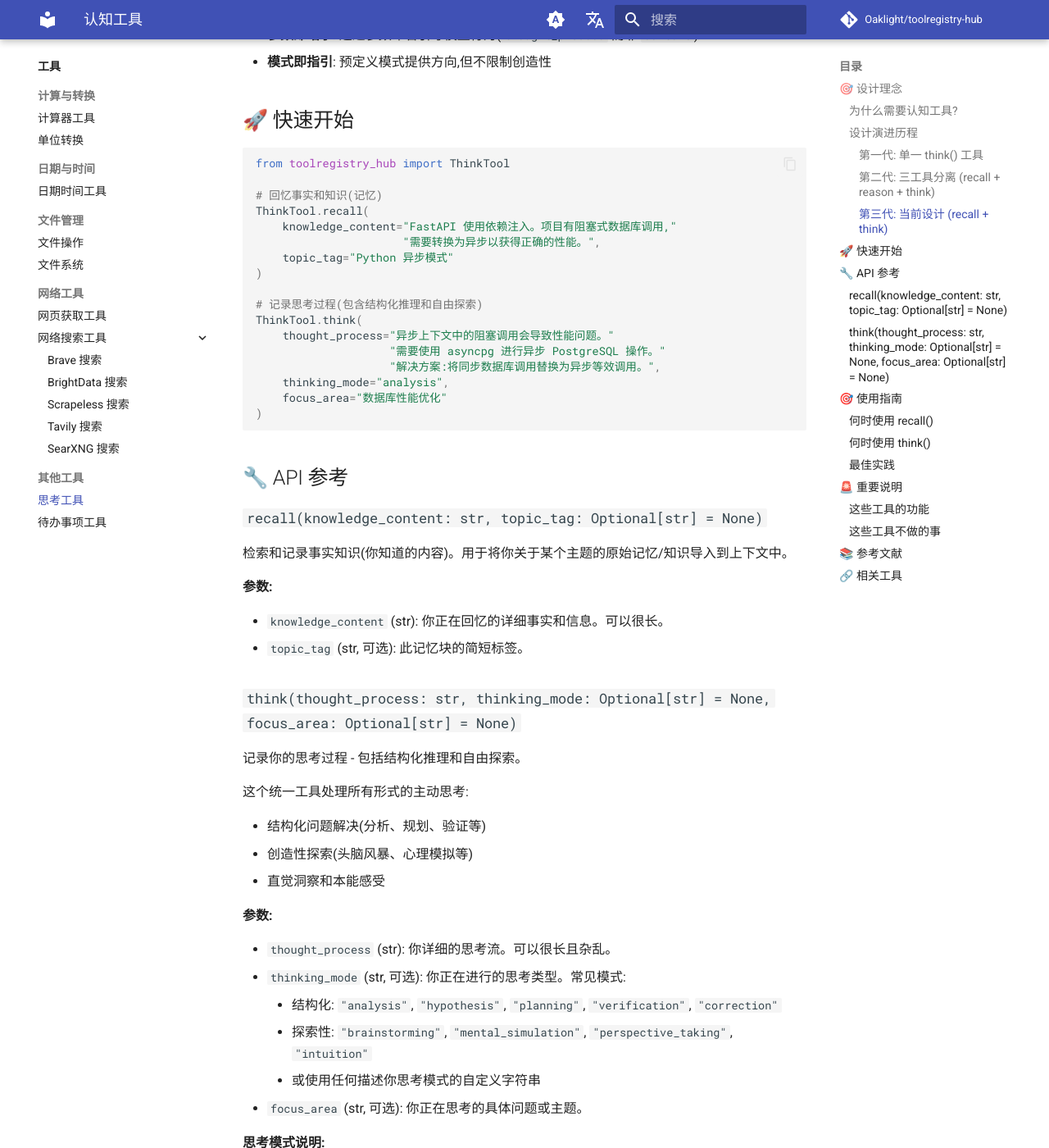
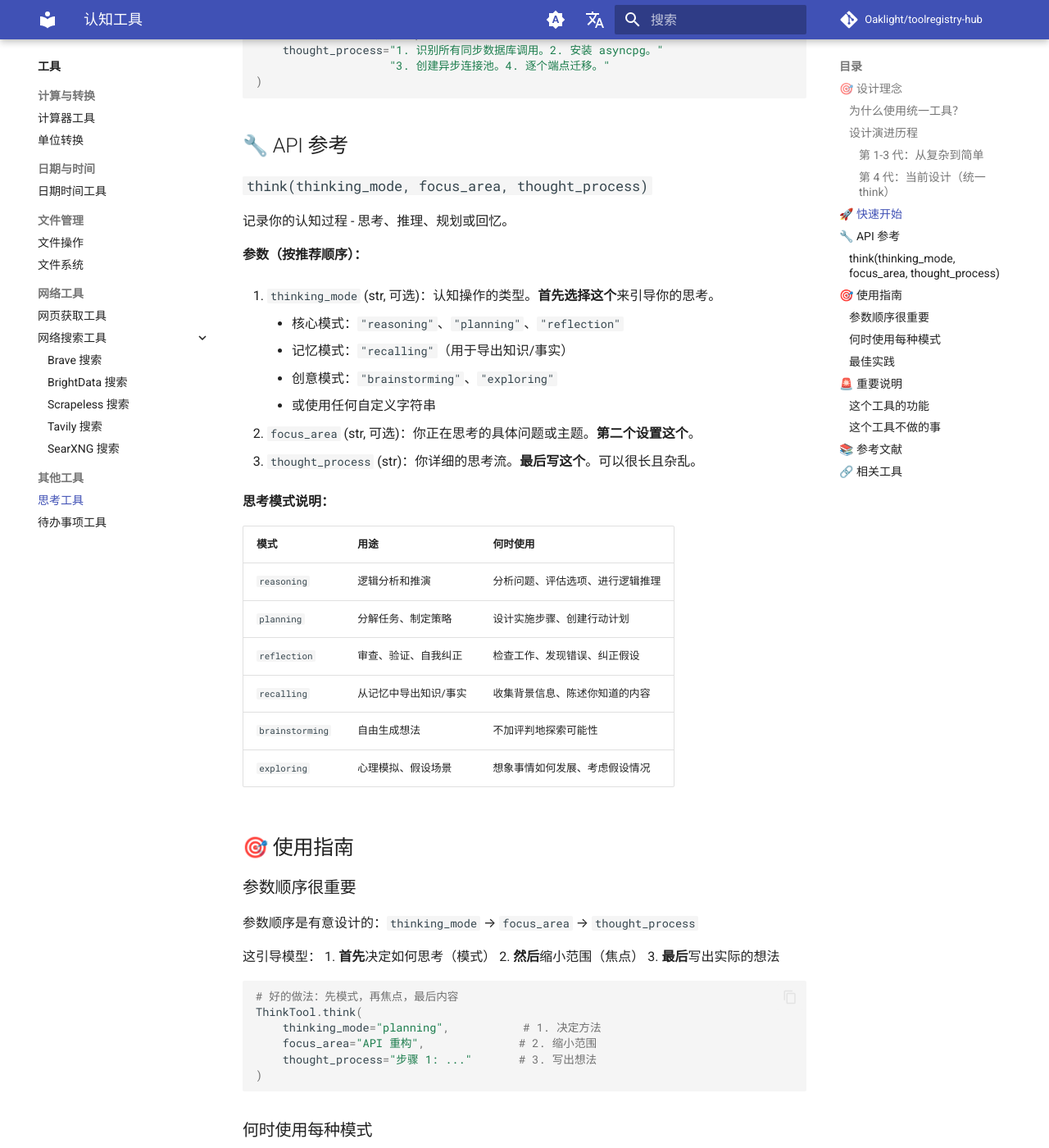
Before and after one commit to Oaklight/toolregistry-hub, an MkDocs documentation site: the page built from docs/tools/think_tool.md, in a window 1280 px wide and 1400 px high, scrolled down 1627 px. Shown: the whole window at 82% size. Built offline with MkDocs 1.6.1 and Material for MkDocs 9.7.7, drawn with Linux system fonts in a browser that asks for light colours; comment, search, counter and statistics services are not loaded; some of the changed text lies outside the part shown.

````diff
--- a/docs/tools/think_tool.md
+++ b/docs/tools/think_tool.md
@@ -1,221 +1,239 @@
 ---
 title: 认知工具
-summary: 用于结构化推理的模块化认知操作
-description: 认知工具将知识回忆与逻辑推理分离,受认知心理学研究启发,专为 AI 集成设计。
-keywords: 认知工具, 推理, 记忆, 回忆, 思考工具, AI 工具
+summary: 用于结构化推理的统一认知工具
+description: 单一 think 工具处理所有认知操作，包括记忆回忆、推理和探索。
+keywords: 认知工具, 推理, 记忆, 思考工具, AI 工具
 author: Oaklight
 ---
 
 # 认知工具
 
-认知工具提供模块化操作用于结构化推理,将**知识/记忆/事实**与**推理/逻辑**分离。设计灵感来自 [Anthropic 的 Claude Think Tool](https://www.anthropic.com/engineering/claude-think-tool) 和认知心理学论文 ["Eliciting Reasoning in Language Models with Cognitive Tools"](https://arxiv.org/html/2506.12115)。
+用于结构化推理的统一认知工具，将**知识回忆**、**逻辑推理**和**创造性探索**整合到单一灵活的接口中。设计灵感来自 [Anthropic 的 Claude Think Tool](https://www.anthropic.com/engineering/claude-think-tool) 和认知心理学论文 ["Eliciting Reasoning in Language Models with Cognitive Tools"](https://arxiv.org/html/2506.12115)。
 
 ## 🎯 设计理念
 
-### 为什么需要认知工具?
+### 为什么使用统一工具？
 
-在与 AI 模型交互时,我们发现模型的"思考"过程往往是黑盒的。认知工具的核心目标是:**让模型的思考过程从"黑盒"变成"白盒"**,使其推理过程可见、可追踪、可纠错。
-
-研究表明**知识和推理是独立的认知过程**:
-
-- **知识/记忆/事实**: 关于世界的内容、观察、上下文
-- **推理/逻辑**: 独立于特定世界知识的数学/逻辑操作
-
-我们的工具反映了这种分离,以实现更清晰、更结构化的思考。
+在与 AI 模型交互时，我们发现模型的"思考"过程往往是黑盒的。认知工具的核心目标是：**让模型的思考过程从"黑盒"变成"白盒"**，使其推理过程可见、可追踪、可纠错。
 
 ### 设计演进历程
 
-#### 第一代: 单一 `think()` 工具
+#### 第 1-3 代：从复杂到简单
 
-最初的设计受 [Anthropic 的 Claude Think Tool](https://www.anthropic.com/engineering/claude-think-tool) 启发,只有一个 `think()` 方法,允许模型自由记录思考内容,就像一个草稿本。这种设计简单直接,但在实践中发现了问题:
+我们经历了多次迭代：
 
-- **缺乏结构**: 模型的思考内容混杂,难以区分是在回忆事实还是进行推理
-- **难以追踪**: 用户回看时无法快速定位问题类型
-- **效率低下**: 模型不知道何时该用何种思考方式
+1. **单一 `think()` 工具** - 简单但缺乏结构
+2. **三个工具 (`recall` + `reason` + `think`)** - 理论上完美但模型难以选择
+3. **两个工具 (`recall` + `think`)** - 更好，但 `recall` 在实践中很少被使用
 
-#### 第二代: 三工具分离 (`recall` + `reason` + `think`)
+#### 第 4 代：当前设计（统一 `think`）
 
-受 Brown 等人的论文 ["Eliciting Reasoning in Language Models with Cognitive Tools"](https://arxiv.org/html/2506.12115) 启发,我们将认知过程细分为三个独立工具:
+基于实际使用反馈，我们得出关键洞察：**模型几乎从不单独使用 `recall`**。它们更倾向于把所有内容都放入 `think`。因此我们：
 
-- **`recall()`**: 专门用于记忆提取和事实陈述
-- **`reason()`**: 用于目标导向的逻辑推理,带有明确的推理阶段标记
-- **`think()`**: 用于自由探索式思考,不受结构约束
+1. **将 `recall` 合并到 `think`** - 添加 `"recalling"` 作为思考模式
+2. **重新排序参数** - `thinking_mode` → `focus_area` → `thought_process`（先决定如何思考，再决定思考什么）
+3. **简化模式** - 从 9 个减少到 6 个核心模式，每个都有明确的使用场景
 
-这个设计在理论上很完美,但实际使用中发现:
+**设计哲学：**
 
-- **模型选择困难**: 模型要么只用 `think`,要么只用 `reason`,很少混用
-- **边界模糊**: `reason` 和 `think` 的区分对模型来说不够直观
-- **认知负担**: 三个工具增加了模型的选择成本
-
-#### 第三代: 当前设计 (`recall` + `think`)
-
-基于实际使用反馈,我们进行了关键性简化:**将 `reason` 和 `think` 合并为统一的 `think` 工具**。
-
-**核心改进:**
-
-1. **简化选择**: 模型不再需要在 `think` 和 `reason` 之间纠结
-2. **清晰对比**: `recall`(静态知识) vs `think`(动态思考)
-3. **保留灵活性**: 通过 `thinking_mode` 参数支持所有思考模式
-4. **鼓励详细**: 参数命名(`thought_process`)暗示可以写长篇内容
-
-**设计哲学:**
-
-- **工具即记录器**: 这些工具不执行操作,而是记录思考过程
-- **参数即暗示**: 通过参数命名引导模型行为(`thought_process` 而非 `content`)
-- **模式即指引**: 预定义模式提供方向,但不限制创造性
+- **一个工具，多种模式**：为 AI 提供更简单的心智模型
+- **参数顺序很重要**：引导模型先决定思考方式
+- **模式即指引**：预定义模式提供方向，但不限制创造性
 
 ## 🚀 快速开始
 
 ```python
 from toolregistry_hub import ThinkTool
 
-# 回忆事实和知识(记忆)
-ThinkTool.recall(
-    knowledge_content="FastAPI 使用依赖注入。项目有阻塞式数据库调用,"
-                      "需要转换为异步以获得正确的性能。",
-    topic_tag="Python 异步模式"
+# 回忆事实和知识（使用 "recalling" 模式）
+ThinkTool.think(
+    thinking_mode="recalling",
+    focus_area="Python 异步模式",
+    thought_process="FastAPI 使用依赖注入。项目有阻塞式数据库调用，"
+                    "需要转换为异步以获得正确的性能。"
 )
 
-# 记录思考过程(包含结构化推理和自由探索)
+# 分析问题
 ThinkTool.think(
+    thinking_mode="reasoning",
+    focus_area="数据库性能优化",
     thought_process="异步上下文中的阻塞调用会导致性能问题。"
                     "需要使用 asyncpg 进行异步 PostgreSQL 操作。"
-                    "解决方案:将同步数据库调用替换为异步等效调用。",
-    thinking_mode="analysis",
-    focus_area="数据库性能优化"
+                    "解决方案：将同步数据库调用替换为异步等效调用。"
+)
+
+# 规划实施步骤
+ThinkTool.think(
+    thinking_mode="planning",
+    focus_area="迁移策略",
+    thought_process="1. 识别所有同步数据库调用。2. 安装 asyncpg。"
+                    "3. 创建异步连接池。4. 逐个端点迁移。"
 )
 ```
 
 ## 🔧 API 参考
 
-### `recall(knowledge_content: str, topic_tag: Optional[str] = None)`
+### `think(thinking_mode, focus_area, thought_process)`
 
-检索和记录事实知识(你知道的内容)。用于将你关于某个主题的原始记忆/知识导入到上下文中。
+记录你的认知过程 - 思考、推理、规划或回忆。
 
-**参数:**
+**参数（按推荐顺序）：**
 
-- `knowledge_content` (str): 你正在回忆的详细事实和信息。可以很长。
-- `topic_tag` (str, 可选): 此记忆块的简短标签。
+1. `thinking_mode` (str, 可选)：认知操作的类型。**首先选择这个**来引导你的思考。
+    - 核心模式：`"reasoning"`、`"planning"`、`"reflection"`
+    - 记忆模式：`"recalling"`（用于导出知识/事实）
+    - 创意模式：`"brainstorming"`、`"exploring"`
+    - 或使用任何自定义字符串
 
-### `think(thought_process: str, thinking_mode: Optional[str] = None, focus_area: Optional[str] = None)`
+2. `focus_area` (str, 可选)：你正在思考的具体问题或主题。**第二个设置这个**。
 
-记录你的思考过程 - 包括结构化推理和自由探索。
+3. `thought_process` (str)：你详细的思考流。**最后写这个**。可以很长且杂乱。
 
-这个统一工具处理所有形式的主动思考:
+**思考模式说明：**
 
-- 结构化问题解决(分析、规划、验证等)
-- 创造性探索(头脑风暴、心理模拟等)
-- 直觉洞察和本能感受
-
-**参数:**
-
-- `thought_process` (str): 你详细的思考流。可以很长且杂乱。
-- `thinking_mode` (str, 可选): 你正在进行的思考类型。常见模式:
-    - 结构化: `"analysis"`, `"hypothesis"`, `"planning"`, `"verification"`, `"correction"`
-    - 探索性: `"brainstorming"`, `"mental_simulation"`, `"perspective_taking"`, `"intuition"`
-    - 或使用任何描述你思考模式的自定义字符串
-- `focus_area` (str, 可选): 你正在思考的具体问题或主题。
-
-**思考模式说明:**
-
-| 模式 | 用途 | 示例场景 |
+| 模式 | 用途 | 何时使用 |
 |------|------|----------|
-| `analysis` | 系统地分析问题 | 检查错误模式,理解问题根源 |
-| `hypothesis` | 形成关于原因的理论 | 基于症状推测可能的原因 |
-| `planning` | 制定解决方案计划 | 设计实施步骤和策略 |
-| `verification` | 检查某事是否有效 | 测试修复,确认结果 |
-| `correction` | 修复思考中的错误 | 纠正之前的错误假设 |
-| `brainstorming` | 自由生成想法 | 不加评判地探索多种可能性 |
-| `mental_simulation` | 想象某事如何发展 | 模拟用户交互流程 |
-| `perspective_taking` | 考虑其他角度 | 从不同角色视角思考 |
-| `intuition` | 跟随直觉 | 基于经验的本能判断 |
+| `reasoning` | 逻辑分析和推演 | 分析问题、评估选项、进行逻辑推理 |
+| `planning` | 分解任务、制定策略 | 设计实施步骤、创建行动计划 |
+| `reflection` | 审查、验证、自我纠正 | 检查工作、发现错误、纠正假设 |
+| `recalling` | 从记忆中导出知识/事实 | 收集背景信息、陈述你知道的内容 |
+| `brainstorming` | 自由生成想法 | 不加评判地探索可能性 |
+| `exploring` | 心理模拟、假设场景 | 想象事情如何发展、考虑假设情况 |
 
 ## 🎯 使用指南
 
-### 何时使用 `recall()`
+### 参数顺序很重要
 
-- 在推理之前,收集相关背景
-- 明确说明你知道/记得什么
-- 将事实回忆与逻辑推理分离
-- 将其视为你记忆的草稿本
+参数顺序是有意设计的：`thinking_mode` → `focus_area` → `thought_process`
 
-### 何时使用 `think()`
+这引导模型：
+1. **首先**决定如何思考（模式）
+2. **然后**缩小范围（焦点）
+3. **最后**写出实际的想法
 
-- 分析问题
-- 形成假设
-- 规划解决方案
-- 验证结果
-- 纠正错误
-- 头脑风暴
-- 探索可能性
-- 跟随直觉
+```python
+# 好的做法：先模式，再焦点，最后内容
+ThinkTool.think(
+    thinking_mode="planning",           # 1. 决定方法
+    focus_area="API 重构",              # 2. 缩小范围
+    thought_process="步骤 1: ..."       # 3. 写出想法
+)
+```
+
+### 何时使用每种模式
+
+**`reasoning`** - 用于逻辑分析：
+```python
+ThinkTool.think(
+    thinking_mode="reasoning",
+    focus_area="错误诊断",
+    thought_process="错误发生在数据库调用之后。"
+                    "查看堆栈跟踪，是连接超时。"
+                    "这表明连接池已耗尽..."
+)
+```
+
+**`planning`** - 用于任务分解：
+```python
+ThinkTool.think(
+    thinking_mode="planning",
+    focus_area="功能实现",
+    thought_process="1. 创建数据模型。2. 添加 API 端点。"
+                    "3. 编写测试。4. 更新文档。"
+)
+```
+
+**`reflection`** - 用于自我纠正：
+```python
+ThinkTool.think(
+    thinking_mode="reflection",
+    focus_area="之前的假设",
+    thought_process="等等，我假设错误在数据库层，"
+                    "但仔细看，实际上是网络问题..."
+)
+```
+
+**`recalling`** - 用于知识导出：
+```python
+ThinkTool.think(
+    thinking_mode="recalling",
+    focus_area="Python 3.9 特性",
+    thought_process="Python 3.9 引入了字典合并运算符 |。"
+                    "还添加了 removeprefix() 和 removesuffix() 字符串方法。"
+                    "类型提示通过内置泛型变得更灵活。"
+)
+```
+
+**`brainstorming`** - 用于想法生成：
+```python
+ThinkTool.think(
+    thinking_mode="brainstorming",
+    focus_area="性能优化",
+    thought_process="可以使用缓存。也许 Redis？或者内存 LRU？"
+                    "懒加载怎么样？或者预计算结果？"
+                    "数据库索引可能也有帮助..."
+)
+```
+
+**`exploring`** - 用于假设场景：
+```python
+ThinkTool.think(
+    thinking_mode="exploring",
+    focus_area="架构决策",
+    thought_process="如果我们使用微服务，需要服务发现。"
+                    "这增加了复杂性但提高了可扩展性。"
+                    "如果我们先用单体架构，以后再拆分呢？"
+)
+```
 
 ### 最佳实践
 
-**1. 将记忆与逻辑分离**
+**1. 不要总结 - 展示完整过程**
 
 ```python
-# 首先回忆事实
-ThinkTool.recall(
-    knowledge_content="Python 3.9 引入了字典合并运算符 |。"
-                      "项目要求 Python 3.9+。",
-    topic_tag="Python 3.9 特性"
+# 好的做法：详细的思考
+ThinkTool.think(
+    thinking_mode="reasoning",
+    focus_area="Bug 调查",
+    thought_process="首先检查错误日志... 发现超时错误。"
+                    "超时发生在数据库查询。查看查询，发现缺少索引。"
+                    "添加索引应该能解决问题。但需要先在测试环境验证..."
 )
 
-# 然后对其进行推理
+# 避免：太简短
 ThinkTool.think(
-    thought_process="我们目前使用 dict(**a, **b) 合并配置。"
-                    "| 运算符更简洁、更易读。"
-                    "由于我们要求 3.9+,可以安全使用此功能。",
-    thinking_mode="planning"
+    thinking_mode="reasoning",
+    focus_area="Bug 调查",
+    thought_process="发现是索引问题"  # 丢失了思考过程
 )
 ```
 
-**2. 不要总结 - 展示完整过程**
+**2. 适当使用模式**
 
-```python
-# 好的做法
-ThinkTool.think(
-    thought_process="首先检查错误日志... 发现超时错误。"
-                    "超时发生在数据库查询。查看查询,发现缺少索引。"
-                    "添加索引应该能解决问题。但需要先在测试环境验证...",
-    thinking_mode="analysis"
-)
-
-# 避免
-ThinkTool.think(
-    thought_process="发现是索引问题",  # 太简短,丢失了思考过程
-    thinking_mode="analysis"
-)
-```
-
-**3. 使用合适的思考模式**
-
-选择最能描述你当前思考类型的模式,但不必过度纠结 - 模式是指引而非限制。
+选择最能描述你当前思考类型的模式，但不必过度纠结 - 模式是指引而非限制。
 
 ## 🚨 重要说明
 
-### 这些工具的功能
+### 这个工具的功能
 
-- **recall()**: 从记忆中检索和记录事实知识
-- **think()**: 记录各种形式的主动思考过程
+- 记录各种形式的认知过程
+- 使思考可见和可追踪
+- 通过模式引导结构化推理
 
-### 这些工具不做的事
+### 这个工具不做的事
 
 - 访问外部信息或 API
 - 对代码或数据进行更改
 - 执行代码或运行测试
-- 访问文件系统或数据库
 - 执行实际计算
 
-这些工具是**思考过程的记录器**,不是执行器。它们的价值在于让思考过程可见、可追踪、可改进。
+这个工具是**思考过程的记录器**，不是执行器。它的价值在于让思考过程可见、可追踪、可改进。
 
 ## 📚 参考文献
 
-- Anthropic, ["Claude Think Tool"](https://www.anthropic.com/engineering/claude-think-tool) - 早期单一工具设计的灵感来源
-- Brown et al., ["Eliciting Reasoning in Language Models with Cognitive Tools"](https://arxiv.org/html/2506.12115) - 三工具分离设计的理论基础
+- Anthropic, ["Claude Think Tool"](https://www.anthropic.com/engineering/claude-think-tool) - 最初的灵感来源
+- Brown et al., ["Eliciting Reasoning in Language Models with Cognitive Tools"](https://arxiv.org/html/2506.12115) - 理论基础
 - 关于知识与推理分离的认知心理学研究
-- Anderson 的 ACT-R 认知架构
 
 ## 🔗 相关工具
 
````
Also changed, not shown: docs/changelog.md (+14 -0 lines).
